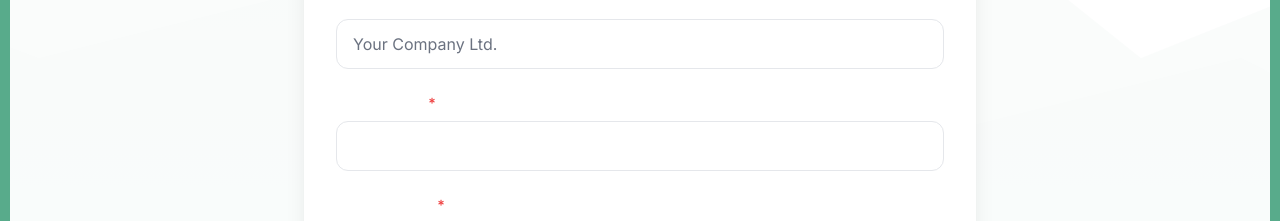
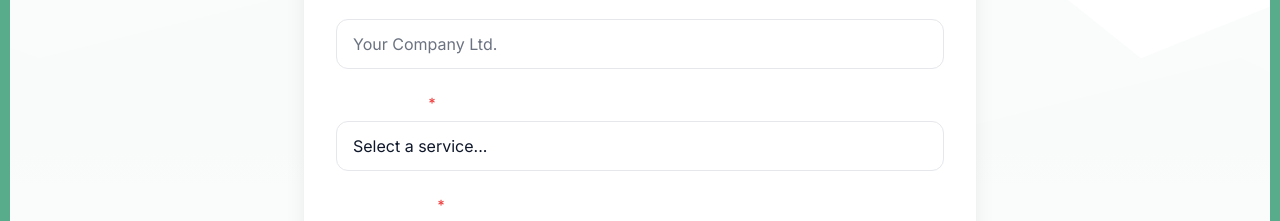
Before and after one commit to MidknightZERO/saasquatch-home, a Next.js app: page / in a window 1280 px wide. Shown: the part 5920-6141 px from the top of the page. Built offline with nearby package versions, Linux system fonts and the light colour scheme.

Commit message:
Fix ContactForm: make heading black, ensure dropdown text is black with inline styles

```diff
--- a/src/components/ContactForm.tsx
+++ b/src/components/ContactForm.tsx
@@ -78,7 +78,7 @@ export default function ContactForm() {
             transition={{ duration: 0.6 }}
             className="text-center mb-12"
           >
-            <h2 className="text-3xl md:text-4xl font-heading font-bold mb-4">
+            <h2 className="text-3xl md:text-4xl font-heading font-bold mb-4 text-dark">
               Let's Build Something{' '}
               <span className="gradient-text">Amazing</span> Together
             </h2>
@@ -163,11 +163,12 @@ export default function ContactForm() {
                     updateMessage()
                   }}
                   className="w-full px-4 py-3 bg-white border border-gray-200 rounded-xl text-dark focus:outline-none focus:ring-2 focus:ring-pine-400 focus:border-transparent transition-all duration-200 appearance-none cursor-pointer"
+                  style={{ color: '#0F172A' }}
                 >
-                  <option value="" className="bg-white text-dark">Select a service...</option>
-                  <option value="Basic Website" className="bg-white text-dark">Basic Website</option>
-                  <option value="e-Commerce Store" className="bg-white text-dark">e-Commerce Store</option>
-                  <option value="Custom Software" className="bg-white text-dark">Custom Software</option>
+                  <option value="" className="bg-white text-dark" style={{ color: '#0F172A' }}>Select a service...</option>
+                  <option value="Basic Website" className="bg-white text-dark" style={{ color: '#0F172A' }}>Basic Website</option>
+                  <option value="e-Commerce Store" className="bg-white text-dark" style={{ color: '#0F172A' }}>e-Commerce Store</option>
+                  <option value="Custom Software" className="bg-white text-dark" style={{ color: '#0F172A' }}>Custom Software</option>
                 </select>
               </div>
 
```
